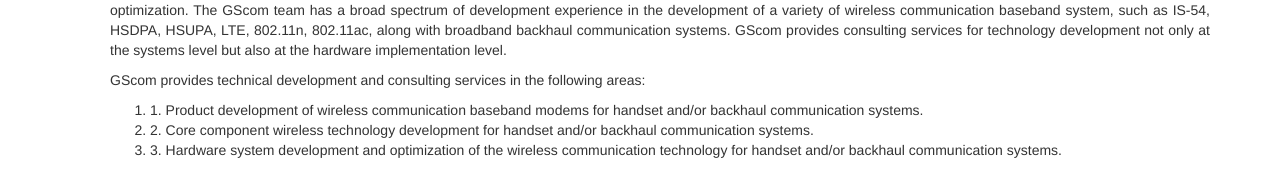
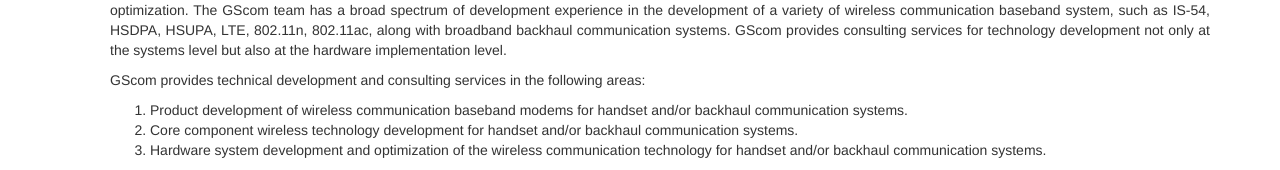
Before and after one commit to junclemente/flask_gscom, a Flask app: page /business in a window 1280 px wide. Shown: the part 1239-1409 px from the top of the page. Run offline with Flask 2, Linux system fonts and the light colour scheme; some libraries are stand-ins or nearby versions.

Commit message:
correct typos

```diff
--- a/app/templates/business.html
+++ b/app/templates/business.html
@@ -75,9 +75,9 @@
 
           <p>GScom provides technical development and consulting services in the following areas:</p>
         <ol>
-          <li>1. Product development of wireless communication baseband modems for handset and/or backhaul communication systems.</li>
-          <li>2. Core component wireless technology development for handset and/or backhaul communication systems.</li>
-          <li>3. Hardware system development and optimization of the wireless communication technology for handset and/or backhaul communication systems.</li>
+          <li>Product development of wireless communication baseband modems for handset and/or backhaul communication systems.</li>
+          <li>Core component wireless technology development for handset and/or backhaul communication systems.</li>
+          <li>Hardware system development and optimization of the wireless communication technology for handset and/or backhaul communication systems.</li>
         </ol>
       </ul>
   </div><!-- end container -->
--- a/app/templates/index.html
+++ b/app/templates/index.html
@@ -15,7 +15,7 @@
 
   <div class="container text-justify">
     <p class="lead">GScom’s innovative technology leadership combined  with our innovative  design services experience enables our customers the  ability to  rapidly  and  effectively  innovate,  differentiate  and  win  in  their markets.</p>
-    <p class="lead">GScom has available a broadband wireless 4096-QAMmodem for Gigabit data communication providing abroad spectrum of wireless communication core technologies and intellectual properties.</p>
+    <p class="lead">GScom has available a broadband wireless 4096-QAM modem for Gigabit data communication providing a broad spectrum of wireless communication core technologies and intellectual properties.</p>
 
   </div><!-- / container -->
 
```
